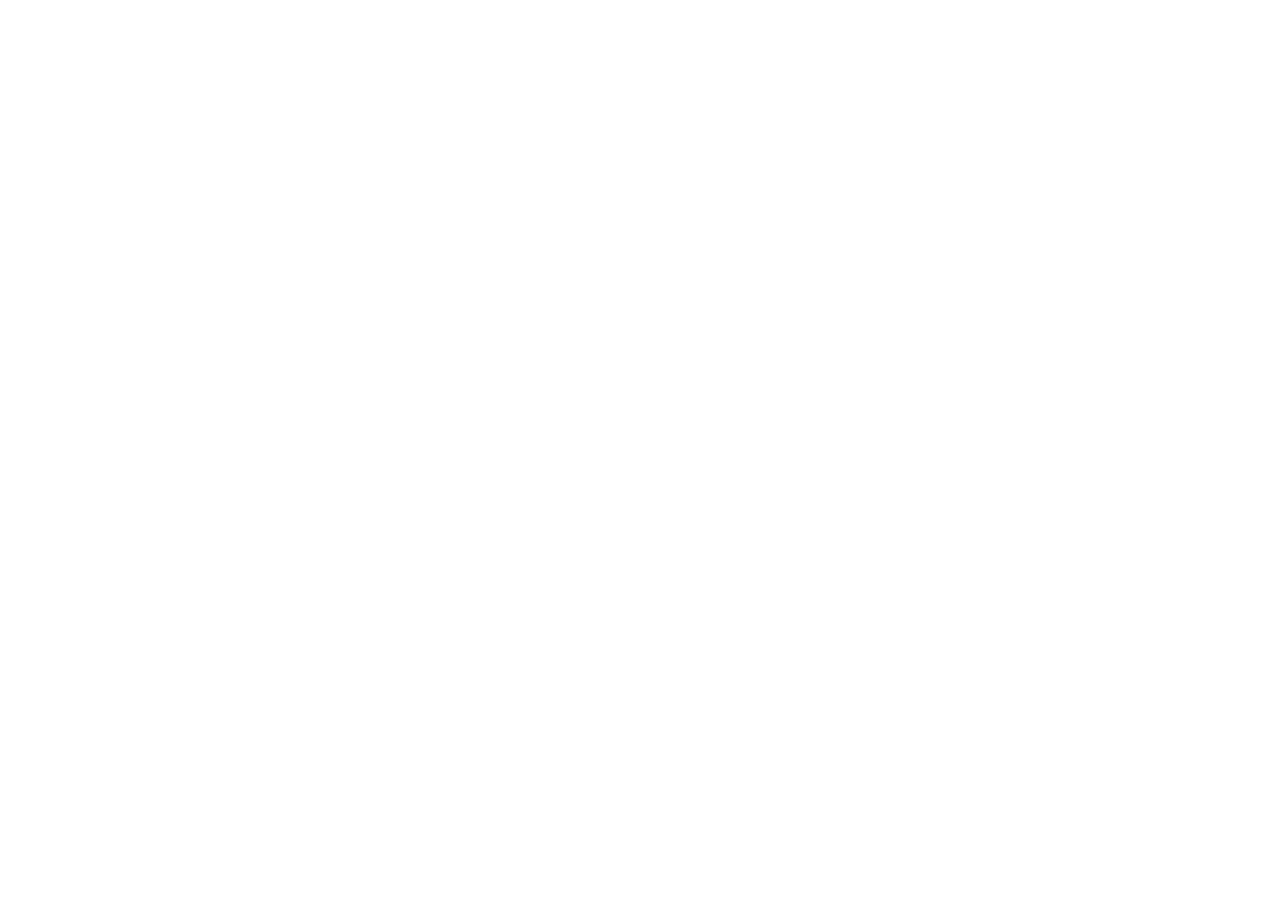
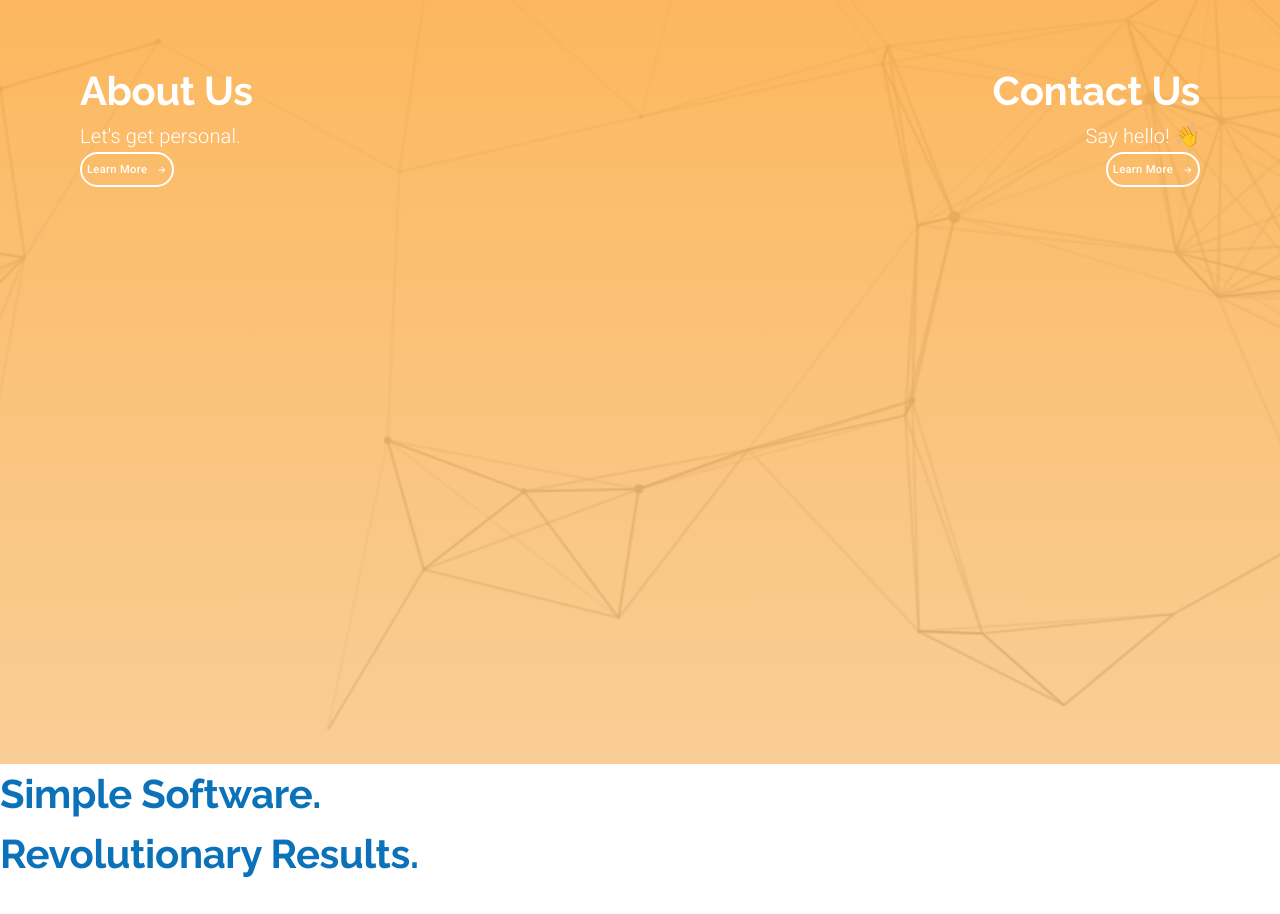
Before and after one commit to harishkrishnan24/material-ui-custom-website, a React (Create React App) app: page / in a window 1280 px wide. Shown: the part 4160-5074 px from the top of the page. Before the commit the page ends 2097 px from the top, so only its background shows below. Built offline with nearby package versions, Linux system fonts and the light colour scheme.

Commit message:
Call to action button

```diff
--- a/src/components/LandingPage.js
+++ b/src/components/LandingPage.js
@@ -5,13 +5,18 @@
 import Button from "@material-ui/core/Button";
 import Typography from "@material-ui/core/Typography";
 import useMediaQuery from "@material-ui/core/useMediaQuery";
+import Card from "@material-ui/core/Card";
+import CardContent from "@material-ui/core/CardContent";
 
 import animationData from "../animations/landinganimation/data";
 import customSoftwareIcon from "../assets/Custom Software Icon.svg";
 import mobileAppsIcon from "../assets/mobileIcon.svg";
 import websitesIcon from "../assets/websiteIcon.svg";
+import revolutionBackground from "../assets/repeatingBackground.svg";
+import infoBackground from "../assets/infoBackground.svg";
 
 import ButtonArrow from "./ui/ButtonArrow";
+import CallToAction from "./ui/CallToAction";
 
 const useStyles = makeStyles((theme) => ({
 	animation: {
@@ -87,13 +92,43 @@
 			padding: 25,
 		},
 	},
+	revolutionBackground: {
+		backgroundImage: `url(${revolutionBackground})`,
+		backgroundPosition: "center",
+		backgroundSize: "cover",
+		backgroundRepeat: "no-repeat",
+		height: "100%",
+		width: "100%",
+	},
+	revolutionCard: {
+		position: "absolute",
+		boxShadow: theme.shadows[10],
+		borderRadius: 15,
+		padding: "10em",
+		[theme.breakpoints.down("sm")]: {
+			paddingTop: "8em",
+			paddingBottom: "8em",
+			paddingLeft: 0,
+			paddingRight: 0,
+			borderRadius: 0,
+			width: "100%",
+		},
+	},
+	infoBackground: {
+		backgroundImage: `url(${infoBackground})`,
+		backgroundPosition: "center",
+		backgroundSize: "cover",
+		backgroundRepeat: "no-repeat",
+		height: "100%",
+		width: "100%",
+	},
 }));
 
 export default function LandingPage() {
 	const classes = useStyles();
 	const defaultOptions = {
 		loop: true,
-		autoplay: true,
+		autoplay: false,
 		animationData: animationData,
 		renderSettings: {
 			preserveAspectRatio: "xMidYMid slice",
@@ -101,6 +136,7 @@
 	};
 	const theme = useTheme();
 	const matchesSM = useMediaQuery(theme.breakpoints.down("sm"));
+	const matchesXS = useMediaQuery(theme.breakpoints.down("xs"));
 
 	return (
 		<Grid container direction='column' className={classes.mainContainer}>
@@ -253,6 +289,113 @@
 					</Grid>
 				</Grid>
 			</Grid>
+			{/* Revolution */}
+			<Grid item>
+				<Grid
+					container
+					alignItems='center'
+					justify='center'
+					style={{ height: "100em", marginTop: "12em" }}>
+					<Card className={classes.revolutionCard}>
+						<CardContent style={{ textAlign: "center" }}>
+							<Grid container direction='column'>
+								<Grid item>
+									<Typography variant='h3' gutterBottom>
+										The Revolution
+									</Typography>
+								</Grid>
+								<Grid item>
+									<Typography variant='subtitle1'>
+										Visionary insights coupled with cutting-edge technology is a
+										recipe for revolution.
+									</Typography>
+									<Button variant='outlined' className={classes.learnButton}>
+										<span style={{ marginRight: 10 }}>Learn More</span>
+										<ButtonArrow
+											width={10}
+											height={10}
+											fill={theme.palette.common.blue}
+										/>
+									</Button>
+								</Grid>
+							</Grid>
+						</CardContent>
+					</Card>
+					<div className={classes.revolutionBackground} />
+				</Grid>
+			</Grid>
+			{/* Information Block */}
+			<Grid item>
+				<Grid
+					container
+					style={{ height: "80em" }}
+					direction='row'
+					alignItems='center'>
+					<Grid
+						item
+						container
+						style={{
+							position: "absolute",
+							textAlign: matchesXS ? "center" : "inherit",
+						}}
+						direction={matchesXS ? "column" : "row"}
+						spacing={matchesXS ? 10 : 0}>
+						<Grid
+							item
+							sm
+							style={{ marginLeft: matchesXS ? 0 : matchesSM ? "2em" : "5em" }}>
+							<Grid container direction='column'>
+								<Typography variant='h2' style={{ color: "white" }}>
+									About Us
+								</Typography>
+								<Typography variant='subtitle2'>Let's get personal.</Typography>
+								<Grid item>
+									<Button
+										variant='outlined'
+										style={{ color: "white", borderColor: "white" }}
+										className={classes.learnButton}>
+										<span style={{ marginRight: 10 }}>Learn More</span>
+										<ButtonArrow width={10} height={10} fill='white' />
+									</Button>
+								</Grid>
+							</Grid>
+						</Grid>
+						<Grid
+							item
+							sm
+							style={{
+								marginRight: matchesXS ? 0 : matchesSM ? "2em" : "5em",
+								textAlign: matchesXS ? "center" : "right",
+							}}>
+							<Grid container direction='column'>
+								<Typography variant='h2' style={{ color: "white" }}>
+									Contact Us
+								</Typography>
+								<Typography variant='subtitle2'>
+									Say hello!{" "}
+									<span role='img' aria-label='waving hand'>
+										👋
+									</span>
+								</Typography>
+								<Grid item>
+									<Button
+										variant='outlined'
+										style={{ color: "white", borderColor: "white" }}
+										className={classes.learnButton}>
+										<span style={{ marginRight: 10 }}>Learn More</span>
+										<ButtonArrow width={10} height={10} fill='white' />
+									</Button>
+								</Grid>
+							</Grid>
+						</Grid>
+					</Grid>
+					<div className={classes.infoBackground} />
+				</Grid>
+			</Grid>
+			<Grid item>
+				{/* Call to Action Block */}
+				<CallToAction />
+			</Grid>
 		</Grid>
 	);
 }
--- /dev/null
+++ b/src/components/ui/CallToAction.js
@@ -0,0 +1,54 @@
+import {
+	Button,
+	Grid,
+	makeStyles,
+	Typography,
+	useTheme,
+} from "@material-ui/core";
+import React from "react";
+import ButtonArrow from "./ButtonArrow";
+
+const useStyles = makeStyles((theme) => ({
+	learnButton: {
+		...theme.typography.learnButton,
+		fontSize: "0.7rem",
+		height: 35,
+		padding: 5,
+		[theme.breakpoints.down("sm")]: {
+			marginBottom: "2em",
+		},
+	},
+}));
+
+export default function CallToAction() {
+	const classes = useStyles();
+	const theme = useTheme();
+
+	return (
+		<Grid container>
+			<Grid item>
+				<Grid container direction='column'>
+					<Grid item>
+						<Typography variant='h2'>
+							Simple Software.
+							<br /> Revolutionary Results.
+						</Typography>
+						<Typography variant='subtitle2'>
+							Take advantage of the 21st Century.
+						</Typography>
+						<Grid container item>
+							<Button variant='outlined' className={classes.learnButton}>
+								<span style={{ marginRight: 5 }}>Learn More</span>
+								<ButtonArrow
+									width={10}
+									height={10}
+									fill={theme.palette.common.blue}
+								/>
+							</Button>
+						</Grid>
+					</Grid>
+				</Grid>
+			</Grid>
+		</Grid>
+	);
+}
--- a/src/components/ui/Theme.js
+++ b/src/components/ui/Theme.js
@@ -37,6 +37,11 @@
 			color: arcBlue,
 			lineHeight: 1.5,
 		},
+		h3: {
+			fontFamily: "Pacifico",
+			fontSize: "2.5rem",
+			color: arcBlue,
+		},
 		h4: {
 			fontFamily: "Raleway",
 			fontSize: "1.75rem",
@@ -48,6 +53,11 @@
 			fontWeight: 300,
 			color: arcGrey,
 		},
+		subtitle2: {
+			color: "white",
+			fontSize: "1.25rem",
+			fontWeight: 300,
+		},
 		learnButton: {
 			borderColor: arcBlue,
 			color: arcBlue,
```
